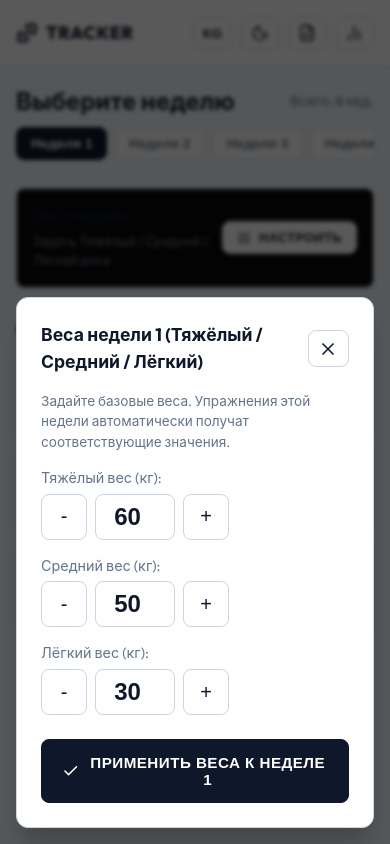
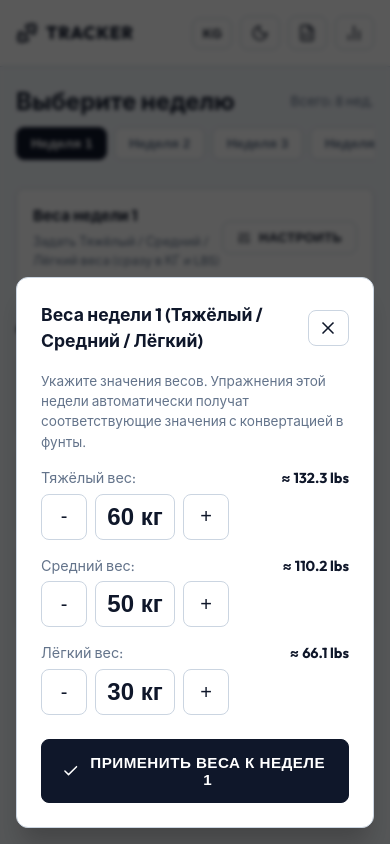
Before and after one commit to legaeson/super-duper-carnival, a React (Vite) app: page / in a window 390 px wide. Both pictures are taken after a click on the button "НАСТРОИТЬ". Built offline with nearby package versions, Linux system fonts and the light colour scheme.

Commit message:
Disable mobile software keyboard on set clicks, and add real-time dual KG/LBS conversion across screens and modals

```diff
--- a/src/components/Dashboard.tsx
+++ b/src/components/Dashboard.tsx
@@ -9,7 +9,7 @@ interface Props {
 }
 
 export function Dashboard({ navigate }: Props) {
-  const { plan, journal } = useWorkout();
+  const { plan, journal, formatWeight } = useWorkout();
 
   const [activeWeek, setActiveWeek] = useState(plan.weeks[0]?.week || 1);
   const [showLevelWeightsModal, setShowLevelWeightsModal] = useState(false);
@@ -36,14 +36,18 @@ export function Dashboard({ navigate }: Props) {
       </div>
 
       {/* Level Weights Configuration Button for the week */}
-      <div className="card mb-6 flex justify-between items-center" style={{ backgroundColor: '#0a0a0a' }}>
+      <div className="card mb-6 flex justify-between items-center">
         <div>
           <h4 className="font-bold text-primary mb-1" style={{ fontSize: '0.95rem' }}>Веса недели {activeWeek}</h4>
           <p className="text-secondary" style={{ fontSize: '0.8rem' }}>
             {currentWeekData?.levelWeights ? (
-              <>Тяж: {currentWeekData.levelWeights.heavy || 0}кг • Средн: {currentWeekData.levelWeights.medium || 0}кг • Лёгк: {currentWeekData.levelWeights.light || 0}кг</>
+              <>
+                Тяж: {formatWeight(currentWeekData.levelWeights.heavy || 0)} •
+                Средн: {formatWeight(currentWeekData.levelWeights.medium || 0)} •
+                Лёгк: {formatWeight(currentWeekData.levelWeights.light || 0)}
+              </>
             ) : (
-              <>Задать Тяжёлый / Средний / Лёгкий веса</>
+              <>Задать Тяжёлый / Средний / Лёгкий веса (сразу в КГ и LBS)</>
             )}
           </p>
         </div>
@@ -77,7 +81,7 @@ export function Dashboard({ navigate }: Props) {
               </div>
               <button
                 className="icon-btn"
-                style={{ backgroundColor: '#ffffff', color: '#000000', padding: '0.875rem', border: 'none' }}
+                style={{ backgroundColor: 'var(--btn-bg)', color: 'var(--btn-text)', padding: '0.875rem', border: 'none' }}
                 onClick={() => navigate('workout', { weekId: activeWeek, dayId: day.day })}
               >
                 <Play fill="currentColor" size={20} />
--- a/src/components/LevelWeightsModal.tsx
+++ b/src/components/LevelWeightsModal.tsx
@@ -16,6 +16,12 @@ export function LevelWeightsModal({ weekId, onClose }: Props) {
   const [heavy, setHeavy] = useState<string>(existingWeights.heavy?.toString() || '60');
   const [medium, setMedium] = useState<string>(existingWeights.medium?.toString() || '50');
   const [light, setLight] = useState<string>(existingWeights.light?.toString() || '30');
+
+  const toLbs = (kgStr: string) => {
+    const val = parseFloat(kgStr);
+    if (isNaN(val)) return '0 lbs';
+    return `${(val * 2.20462).toFixed(1)} lbs`;
+  };
 
   const handleSave = () => {
     const h = parseFloat(heavy);
@@ -44,52 +50,61 @@ export function LevelWeightsModal({ weekId, onClose }: Props) {
         </div>
 
         <p className="text-secondary mb-4" style={{ fontSize: '0.85rem' }}>
-          Задайте базовые веса. Упражнения этой недели автоматически получат соответствующие значения.
+          Укажите значения весов. Упражнения этой недели автоматически получат соответствующие значения с конвертацией в фунты.
         </p>
 
+        {/* Heavy Weight */}
         <div className="mb-4">
           <label className="text-secondary mb-1 flex justify-between" style={{ fontSize: '0.9rem' }}>
-            <span>Тяжёлый вес (кг):</span>
+            <span>Тяжёлый вес:</span>
+            <span className="font-bold text-primary">≈ {toLbs(heavy)}</span>
           </label>
           <div className="flex items-center gap-2">
             <button className="stepper-btn" onClick={() => setHeavy(prev => Math.max(0, parseFloat(prev || '0') - 2.5).toString())}>-</button>
             <input
-              type="number"
+              type="text"
+              readOnly
+              inputMode="none"
               className="input input-number w-full"
-              value={heavy}
-              onChange={e => setHeavy(e.target.value)}
+              value={`${heavy} кг`}
             />
             <button className="stepper-btn" onClick={() => setHeavy(prev => (parseFloat(prev || '0') + 2.5).toString())}>+</button>
           </div>
         </div>
 
+        {/* Medium Weight */}
         <div className="mb-4">
           <label className="text-secondary mb-1 flex justify-between" style={{ fontSize: '0.9rem' }}>
-            <span>Средний вес (кг):</span>
+            <span>Средний вес:</span>
+            <span className="font-bold text-primary">≈ {toLbs(medium)}</span>
           </label>
           <div className="flex items-center gap-2">
             <button className="stepper-btn" onClick={() => setMedium(prev => Math.max(0, parseFloat(prev || '0') - 2.5).toString())}>-</button>
             <input
-              type="number"
+              type="text"
+              readOnly
+              inputMode="none"
               className="input input-number w-full"
-              value={medium}
-              onChange={e => setMedium(e.target.value)}
+              value={`${medium} кг`}
             />
             <button className="stepper-btn" onClick={() => setMedium(prev => (parseFloat(prev || '0') + 2.5).toString())}>+</button>
           </div>
         </div>
 
+        {/* Light Weight */}
         <div className="mb-6">
           <label className="text-secondary mb-1 flex justify-between" style={{ fontSize: '0.9rem' }}>
-            <span>Лёгкий вес (кг):</span>
+            <span>Лёгкий вес:</span>
+            <span className="font-bold text-primary">≈ {toLbs(light)}</span>
           </label>
           <div className="flex items-center gap-2">
             <button className="stepper-btn" onClick={() => setLight(prev => Math.max(0, parseFloat(prev || '0') - 2.5).toString())}>-</button>
             <input
-              type="number"
+              type="text"
+              readOnly
+              inputMode="none"
               className="input input-number w-full"
-              value={light}
-              onChange={e => setLight(e.target.value)}
+              value={`${light} кг`}
             />
             <button className="stepper-btn" onClick={() => setLight(prev => (parseFloat(prev || '0') + 2.5).toString())}>+</button>
           </div>
--- a/src/components/WorkoutSession.tsx
+++ b/src/components/WorkoutSession.tsx
@@ -11,7 +11,7 @@ interface Props {
 }
 
 export function WorkoutSession({ weekId, dayId, navigate }: Props) {
-  const { plan, journal, setJournal, getSuggestedWeight, formatWeight } = useWorkout();
+  const { plan, journal, setJournal, getSuggestedWeight, unit } = useWorkout();
 
   const dayPlan = plan.weeks.find(w => w.week === weekId)?.days.find(d => d.day === dayId);
   const sessionKey = `w${weekId}-d${dayId}`;
@@ -96,6 +96,15 @@ export function WorkoutSession({ weekId, dayId, navigate }: Props) {
     navigate('dashboard');
   };
 
+  // Helper for dual weight display (e.g. "50 кг (110.2 lbs)")
+  const displayDualWeight = (weightKg: number) => {
+    const lbs = (weightKg * 2.20462).toFixed(1);
+    if (unit === 'lbs') {
+      return `${lbs} lbs (${weightKg} кг)`;
+    }
+    return `${weightKg} кг (${lbs} lbs)`;
+  };
+
   return (
     <div>
       <div className="flex items-center gap-4 mb-6">
@@ -118,7 +127,7 @@ export function WorkoutSession({ weekId, dayId, navigate }: Props) {
               <div className="recommendation-banner">
                 <TrendingUp size={16} style={{ flexShrink: 0, marginTop: '2px' }} />
                 <div>
-                  <span className="font-bold">Рекомендация: {formatWeight(suggestedWeight)}</span> (было {formatWeight(ex.targetWeight)} — все подходы закрыты).
+                  <span className="font-bold">Рекомендация: {displayDualWeight(suggestedWeight)}</span> (было {displayDualWeight(ex.targetWeight)} — все подходы закрыты).
                 </div>
               </div>
             )}
@@ -127,7 +136,7 @@ export function WorkoutSession({ weekId, dayId, navigate }: Props) {
                <div className="recommendation-banner neutral">
                  <Info size={16} style={{ flexShrink: 0, marginTop: '2px' }} />
                  <div className="text-secondary">
-                   Вес {formatWeight(log.weightUsed)} (в прошлый раз не все подходы закрыты).
+                   Вес: {displayDualWeight(log.weightUsed)} (в прошлый раз не все подходы закрыты).
                  </div>
                </div>
             )}
@@ -141,7 +150,7 @@ export function WorkoutSession({ weekId, dayId, navigate }: Props) {
                   setWeightInputValue(log.weightUsed.toString());
                 }}
               >
-                {formatWeight(log.weightUsed)} <Edit2 size={12} />
+                {displayDualWeight(log.weightUsed)} <Edit2 size={12} />
               </div>
             </div>
 
@@ -177,31 +186,34 @@ export function WorkoutSession({ weekId, dayId, navigate }: Props) {
         </button>
       </div>
 
-      {/* Set Input Modal */}
+      {/* Set Input Modal - NO KEYBOARD SHOWS UP */}
       {activeSetInput && (
         <div className="modal-overlay" onClick={() => setActiveSetInput(null)}>
           <div className="modal-content" onClick={e => e.stopPropagation()}>
-            <h3 className="mb-4 text-center font-bold">
+            <h3 className="mb-2 text-center font-bold">
               Подход {activeSetInput.setIndex + 1}
             </h3>
-            <p className="text-center text-secondary mb-4">Сколько повторений выполнено?</p>
+            <p className="text-center text-secondary mb-4">Выполнено повторений:</p>
 
             <div className="flex justify-center items-center gap-4 mb-6">
               <button
                 className="stepper-btn"
+                style={{ width: '60px', height: '60px', fontSize: '1.75rem' }}
                 onClick={() => setInputValue(prev => Math.max(0, parseInt(prev || '0') - 1).toString())}
               >-</button>
 
               <input
-                type="number"
+                type="text"
+                readOnly
+                inputMode="none"
                 className="input input-number"
+                style={{ width: '100px', height: '60px', fontSize: '2rem', cursor: 'default' }}
                 value={inputValue}
-                onChange={e => setInputValue(e.target.value)}
-                autoFocus
               />
 
               <button
                 className="stepper-btn"
+                style={{ width: '60px', height: '60px', fontSize: '1.75rem' }}
                 onClick={() => setInputValue(prev => (parseInt(prev || '0') + 1).toString())}
               >+</button>
             </div>
@@ -213,30 +225,34 @@ export function WorkoutSession({ weekId, dayId, navigate }: Props) {
         </div>
       )}
 
-      {/* Weight Edit Modal */}
+      {/* Weight Edit Modal - NO KEYBOARD SHOWS UP + REALTIME KG/LBS */}
       {editingWeightExId && (
         <div className="modal-overlay" onClick={() => setEditingWeightExId(null)}>
           <div className="modal-content" onClick={e => e.stopPropagation()}>
-            <h3 className="mb-4 text-center font-bold">Рабочий вес (в кг)</h3>
+            <h3 className="mb-2 text-center font-bold">Изменение рабочего веса</h3>
+            <p className="text-center text-secondary mb-4">
+              Эквивалент: <span className="font-bold text-primary">≈ {((parseFloat(weightInputValue) || 0) * 2.20462).toFixed(1)} lbs</span>
+            </p>
 
             <div className="flex justify-center items-center gap-4 mb-6">
               <button
                 className="stepper-btn"
+                style={{ width: '60px', height: '60px', fontSize: '1.5rem' }}
                 onClick={() => setWeightInputValue(prev => Math.max(0, parseFloat(prev || '0') - 2.5).toString())}
               >-</button>
 
               <input
-                type="number"
-                step="0.5"
+                type="text"
+                readOnly
+                inputMode="none"
                 className="input input-number"
-                style={{ width: '100px' }}
-                value={weightInputValue}
-                onChange={e => setWeightInputValue(e.target.value)}
-                autoFocus
+                style={{ width: '120px', height: '60px', fontSize: '1.5rem', cursor: 'default' }}
+                value={`${weightInputValue} кг`}
               />
 
               <button
                 className="stepper-btn"
+                style={{ width: '60px', height: '60px', fontSize: '1.5rem' }}
                 onClick={() => setWeightInputValue(prev => (parseFloat(prev || '0') + 2.5).toString())}
               >+</button>
             </div>
```
